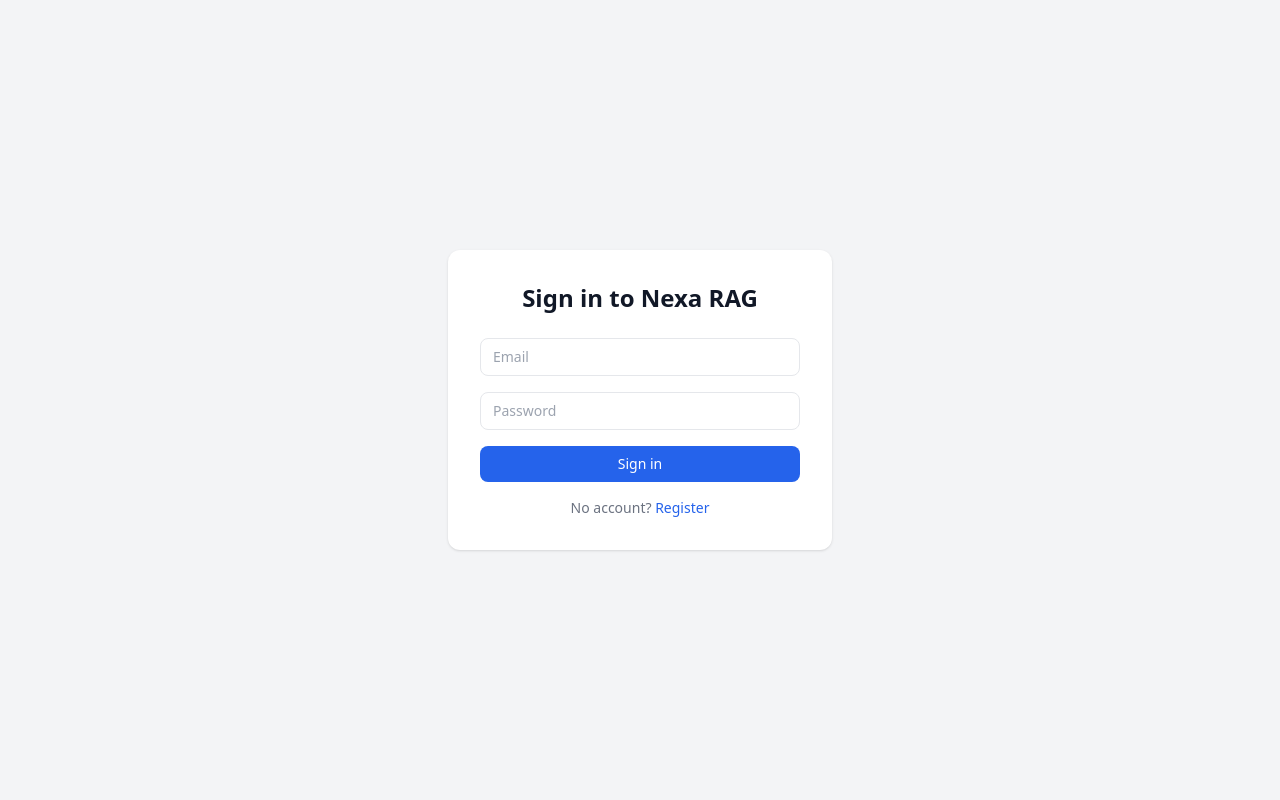
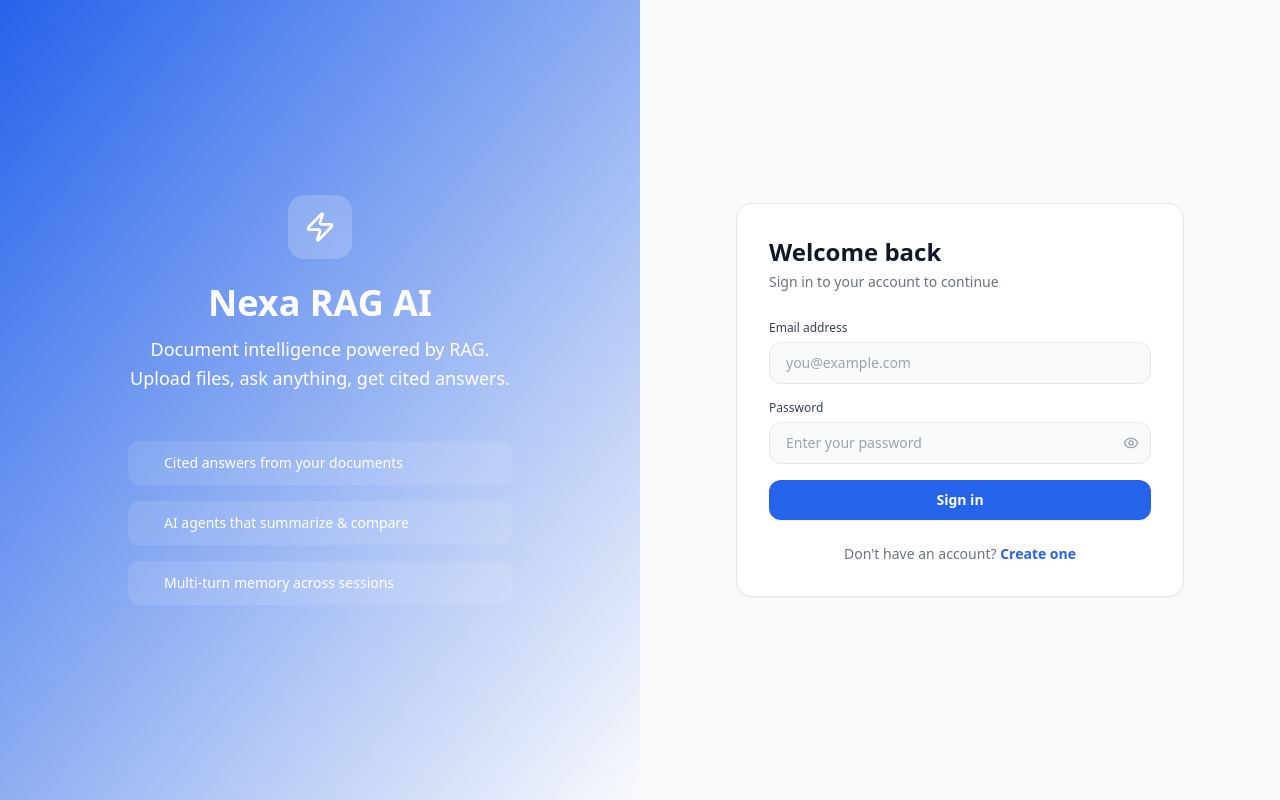
Before and after one commit to Akash-62/Nexa-RAG-AI, a React (Vite) app in the folder frontend/: page /login in a window 1280 px wide. Built offline with nearby package versions, Linux system fonts and the light colour scheme; no server answers.

Commit message:
Redesign login/register pages with split layout, password toggle, real error messages

```diff
--- a/frontend/src/pages/LoginPage.tsx
+++ b/frontend/src/pages/LoginPage.tsx
@@ -1,11 +1,13 @@
 import { useState, FormEvent } from "react";
 import { useNavigate, Link } from "react-router-dom";
+import { Eye, EyeOff, Zap, AlertCircle } from "lucide-react";
 import { login } from "@/services/api";
 import { useAuth } from "@/context/AuthContext";
 
 export default function LoginPage() {
   const [email, setEmail] = useState("");
   const [password, setPassword] = useState("");
+  const [showPassword, setShowPassword] = useState(false);
   const [error, setError] = useState("");
   const [loading, setLoading] = useState(false);
   const { setToken } = useAuth();
@@ -19,50 +21,111 @@
       const res = await login(email, password);
       setToken(res.data.access_token);
       navigate("/");
-    } catch {
-      setError("Invalid email or password");
+    } catch (err: any) {
+      setError(err?.response?.data?.detail ?? "Invalid email or password");
     } finally {
       setLoading(false);
     }
   }
 
   return (
-    <div className="min-h-screen flex items-center justify-center bg-gray-100">
-      <div className="bg-white p-8 rounded-xl shadow w-full max-w-sm">
-        <h1 className="text-2xl font-bold mb-6 text-center">Sign in to Nexa RAG</h1>
-        {error && <p className="text-red-500 text-sm mb-4">{error}</p>}
+    <div className="min-h-screen flex">
+      {/* Left panel */}
+      <div className="hidden lg:flex lg:w-1/2 bg-gradient-to-br from-brand-600 to-brand-800 flex-col items-center justify-center p-12 text-white">
+        <div className="w-16 h-16 bg-white/20 backdrop-blur rounded-2xl flex items-center justify-center mb-6">
+          <Zap size={32} className="text-white" />
+        </div>
+        <h1 className="text-4xl font-bold mb-3">Nexa RAG AI</h1>
+        <p className="text-brand-100 text-center text-lg max-w-sm leading-relaxed">
+          Document intelligence powered by RAG. Upload files, ask anything, get cited answers.
+        </p>
+        <div className="mt-12 space-y-4 w-full max-w-sm">
+          {["Cited answers from your documents", "AI agents that summarize & compare", "Multi-turn memory across sessions"].map((f) => (
+            <div key={f} className="flex items-center gap-3 bg-white/10 rounded-xl px-4 py-3 text-sm">
+              <span className="w-2 h-2 rounded-full bg-brand-300 shrink-0" />
+              {f}
+            </div>
+          ))}
+        </div>
+      </div>
+
+      {/* Right panel */}
+      <div className="flex-1 flex items-center justify-center p-6 bg-gray-50">
+        <div className="w-full max-w-md">
+          {/* Mobile logo */}
+          <div className="flex items-center gap-2 mb-8 lg:hidden">
+            <div className="w-9 h-9 bg-gradient-to-br from-brand-500 to-brand-700 rounded-xl flex items-center justify-center">
+              <Zap size={18} className="text-white" />
+            </div>
+            <span className="font-bold text-lg">Nexa RAG AI</span>
+          </div>
+
+          <div className="bg-white rounded-2xl shadow-sm border p-8">
+            <h2 className="text-2xl font-bold text-gray-900 mb-1">Welcome back</h2>
+            <p className="text-sm text-gray-500 mb-7">Sign in to your account to continue</p>
+
+            {error && (
+              <div className="flex items-start gap-2.5 bg-red-50 border border-red-200 rounded-xl px-4 py-3 mb-5 text-sm text-red-700">
+                <AlertCircle size={15} className="shrink-0 mt-0.5" />
+                {error}
+              </div>
+            )}
+
             <form onSubmit={handleSubmit} className="space-y-4">
+              <div>
+                <label className="block text-xs font-medium text-gray-700 mb-1.5">Email address</label>
                 <input
                   type="email"
-            placeholder="Email"
+                  placeholder="you@example.com"
                   value={email}
                   onChange={(e) => setEmail(e.target.value)}
                   required
-            className="w-full border rounded-lg px-3 py-2 text-sm focus:outline-none focus:ring-2 focus:ring-brand-500"
+                  className="w-full border rounded-xl px-4 py-2.5 text-sm focus:outline-none focus:ring-2 focus:ring-brand-500 bg-gray-50 focus:bg-white transition-colors"
                 />
+              </div>
+
+              <div>
+                <div className="flex items-center justify-between mb-1.5">
+                  <label className="block text-xs font-medium text-gray-700">Password</label>
+                </div>
+                <div className="relative">
                   <input
-            type="password"
-            placeholder="Password"
+                    type={showPassword ? "text" : "password"}
+                    placeholder="Enter your password"
                     value={password}
                     onChange={(e) => setPassword(e.target.value)}
                     required
-            className="w-full border rounded-lg px-3 py-2 text-sm focus:outline-none focus:ring-2 focus:ring-brand-500"
+                    className="w-full border rounded-xl px-4 py-2.5 pr-11 text-sm focus:outline-none focus:ring-2 focus:ring-brand-500 bg-gray-50 focus:bg-white transition-colors"
                   />
+                  <button
+                    type="button"
+                    onClick={() => setShowPassword((v) => !v)}
+                    className="absolute right-3 top-1/2 -translate-y-1/2 text-gray-400 hover:text-gray-600 transition-colors"
+                    tabIndex={-1}
+                  >
+                    {showPassword ? <EyeOff size={16} /> : <Eye size={16} />}
+                  </button>
+                </div>
+              </div>
+
               <button
                 type="submit"
                 disabled={loading}
-            className="w-full bg-brand-600 text-white py-2 rounded-lg text-sm font-medium hover:bg-brand-700 disabled:opacity-60"
+                className="w-full bg-brand-600 text-white py-2.5 rounded-xl text-sm font-semibold hover:bg-brand-700 disabled:opacity-60 transition-all shadow-sm hover:shadow-md active:scale-[0.99] mt-2"
               >
                 {loading ? "Signing in…" : "Sign in"}
               </button>
             </form>
-        <p className="text-center text-sm text-gray-500 mt-4">
-          No account?{" "}
-          <Link to="/register" className="text-brand-600 font-medium">
-            Register
+
+            <p className="text-center text-sm text-gray-500 mt-6">
+              Don't have an account?{" "}
+              <Link to="/register" className="text-brand-600 font-semibold hover:underline">
+                Create one
               </Link>
             </p>
           </div>
         </div>
+      </div>
+    </div>
   );
 }
--- a/frontend/src/pages/RegisterPage.tsx
+++ b/frontend/src/pages/RegisterPage.tsx
@@ -1,5 +1,6 @@
 import { useState, FormEvent } from "react";
 import { useNavigate, Link } from "react-router-dom";
+import { Eye, EyeOff, Zap, AlertCircle, CheckCircle2 } from "lucide-react";
 import { register } from "@/services/api";
 import { useAuth } from "@/context/AuthContext";
 
@@ -7,10 +8,15 @@
   const [name, setName] = useState("");
   const [email, setEmail] = useState("");
   const [password, setPassword] = useState("");
+  const [showPassword, setShowPassword] = useState(false);
   const [error, setError] = useState("");
   const [loading, setLoading] = useState(false);
   const { setToken } = useAuth();
   const navigate = useNavigate();
+
+  const strength = password.length === 0 ? 0 : password.length < 6 ? 1 : password.length < 10 ? 2 : 3;
+  const strengthLabel = ["", "Weak", "Fair", "Strong"];
+  const strengthColor = ["", "bg-red-400", "bg-yellow-400", "bg-green-500"];
 
   async function handleSubmit(e: FormEvent) {
     e.preventDefault();
@@ -20,59 +26,135 @@
       const res = await register(name, email, password);
       setToken(res.data.access_token);
       navigate("/");
-    } catch {
-      setError("Registration failed. Email may already be in use.");
+    } catch (err: any) {
+      setError(err?.response?.data?.detail ?? "Registration failed. Please try again.");
     } finally {
       setLoading(false);
     }
   }
 
   return (
-    <div className="min-h-screen flex items-center justify-center bg-gray-100">
-      <div className="bg-white p-8 rounded-xl shadow w-full max-w-sm">
-        <h1 className="text-2xl font-bold mb-6 text-center">Create account</h1>
-        {error && <p className="text-red-500 text-sm mb-4">{error}</p>}
+    <div className="min-h-screen flex">
+      {/* Left panel */}
+      <div className="hidden lg:flex lg:w-1/2 bg-gradient-to-br from-brand-600 to-brand-800 flex-col items-center justify-center p-12 text-white">
+        <div className="w-16 h-16 bg-white/20 backdrop-blur rounded-2xl flex items-center justify-center mb-6">
+          <Zap size={32} className="text-white" />
+        </div>
+        <h1 className="text-4xl font-bold mb-3">Nexa RAG AI</h1>
+        <p className="text-brand-100 text-center text-lg max-w-sm leading-relaxed">
+          Document intelligence powered by RAG. Upload files, ask anything, get cited answers.
+        </p>
+        <div className="mt-12 space-y-4 w-full max-w-sm">
+          {["Free to get started — no credit card", "Upload PDF, DOCX, or TXT files", "Powered by Groq · OpenAI · Anthropic"].map((f) => (
+            <div key={f} className="flex items-center gap-3 bg-white/10 rounded-xl px-4 py-3 text-sm">
+              <CheckCircle2 size={15} className="text-brand-300 shrink-0" />
+              {f}
+            </div>
+          ))}
+        </div>
+      </div>
+
+      {/* Right panel */}
+      <div className="flex-1 flex items-center justify-center p-6 bg-gray-50">
+        <div className="w-full max-w-md">
+          {/* Mobile logo */}
+          <div className="flex items-center gap-2 mb-8 lg:hidden">
+            <div className="w-9 h-9 bg-gradient-to-br from-brand-500 to-brand-700 rounded-xl flex items-center justify-center">
+              <Zap size={18} className="text-white" />
+            </div>
+            <span className="font-bold text-lg">Nexa RAG AI</span>
+          </div>
+
+          <div className="bg-white rounded-2xl shadow-sm border p-8">
+            <h2 className="text-2xl font-bold text-gray-900 mb-1">Create your account</h2>
+            <p className="text-sm text-gray-500 mb-7">Start using Nexa RAG AI for free</p>
+
+            {error && (
+              <div className="flex items-start gap-2.5 bg-red-50 border border-red-200 rounded-xl px-4 py-3 mb-5 text-sm text-red-700">
+                <AlertCircle size={15} className="shrink-0 mt-0.5" />
+                {error}
+              </div>
+            )}
+
             <form onSubmit={handleSubmit} className="space-y-4">
+              <div>
+                <label className="block text-xs font-medium text-gray-700 mb-1.5">Full name</label>
                 <input
                   type="text"
-            placeholder="Full name"
+                  placeholder="John Doe"
                   value={name}
                   onChange={(e) => setName(e.target.value)}
                   required
-            className="w-full border rounded-lg px-3 py-2 text-sm focus:outline-none focus:ring-2 focus:ring-brand-500"
+                  className="w-full border rounded-xl px-4 py-2.5 text-sm focus:outline-none focus:ring-2 focus:ring-brand-500 bg-gray-50 focus:bg-white transition-colors"
                 />
+              </div>
+
+              <div>
+                <label className="block text-xs font-medium text-gray-700 mb-1.5">Email address</label>
                 <input
                   type="email"
-            placeholder="Email"
+                  placeholder="you@example.com"
                   value={email}
                   onChange={(e) => setEmail(e.target.value)}
                   required
-            className="w-full border rounded-lg px-3 py-2 text-sm focus:outline-none focus:ring-2 focus:ring-brand-500"
+                  className="w-full border rounded-xl px-4 py-2.5 text-sm focus:outline-none focus:ring-2 focus:ring-brand-500 bg-gray-50 focus:bg-white transition-colors"
                 />
+              </div>
+
+              <div>
+                <label className="block text-xs font-medium text-gray-700 mb-1.5">Password</label>
+                <div className="relative">
                   <input
-            type="password"
-            placeholder="Password (min 8 chars)"
+                    type={showPassword ? "text" : "password"}
+                    placeholder="Min. 8 characters"
                     value={password}
                     onChange={(e) => setPassword(e.target.value)}
                     minLength={8}
                     required
-            className="w-full border rounded-lg px-3 py-2 text-sm focus:outline-none focus:ring-2 focus:ring-brand-500"
+                    className="w-full border rounded-xl px-4 py-2.5 pr-11 text-sm focus:outline-none focus:ring-2 focus:ring-brand-500 bg-gray-50 focus:bg-white transition-colors"
                   />
+                  <button
+                    type="button"
+                    onClick={() => setShowPassword((v) => !v)}
+                    className="absolute right-3 top-1/2 -translate-y-1/2 text-gray-400 hover:text-gray-600 transition-colors"
+                    tabIndex={-1}
+                  >
+                    {showPassword ? <EyeOff size={16} /> : <Eye size={16} />}
+                  </button>
+                </div>
+                {password.length > 0 && (
+                  <div className="mt-2 flex items-center gap-2">
+                    <div className="flex gap-1 flex-1">
+                      {[1, 2, 3].map((s) => (
+                        <div
+                          key={s}
+                          className={`h-1 flex-1 rounded-full transition-all ${strength >= s ? strengthColor[strength] : "bg-gray-200"}`}
+                        />
+                      ))}
+                    </div>
+                    <span className="text-xs text-gray-400">{strengthLabel[strength]}</span>
+                  </div>
+                )}
+              </div>
+
               <button
                 type="submit"
                 disabled={loading}
-            className="w-full bg-brand-600 text-white py-2 rounded-lg text-sm font-medium hover:bg-brand-700 disabled:opacity-60"
+                className="w-full bg-brand-600 text-white py-2.5 rounded-xl text-sm font-semibold hover:bg-brand-700 disabled:opacity-60 transition-all shadow-sm hover:shadow-md active:scale-[0.99] mt-2"
               >
-            {loading ? "Creating account…" : "Register"}
+                {loading ? "Creating account…" : "Create account"}
               </button>
             </form>
-        <p className="text-center text-sm text-gray-500 mt-4">
+
+            <p className="text-center text-sm text-gray-500 mt-6">
               Already have an account?{" "}
-          <Link to="/login" className="text-brand-600 font-medium">
+              <Link to="/login" className="text-brand-600 font-semibold hover:underline">
                 Sign in
               </Link>
             </p>
           </div>
         </div>
+      </div>
+    </div>
   );
 }
```
Lines whose indentation alone changed are shown as unchanged.
